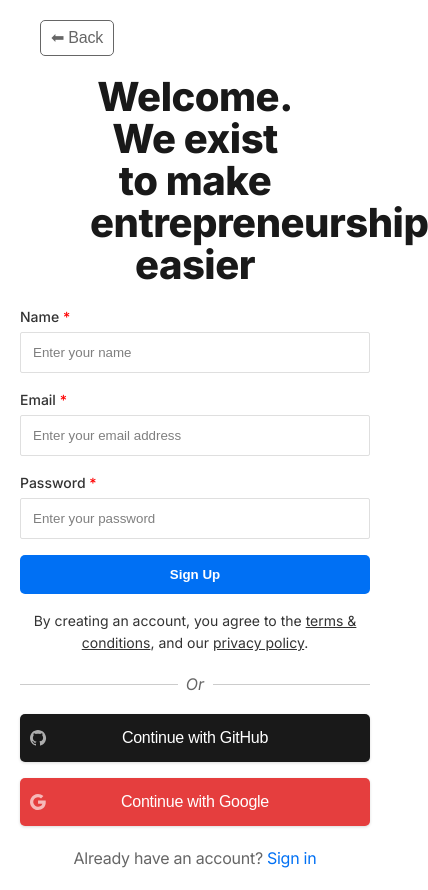
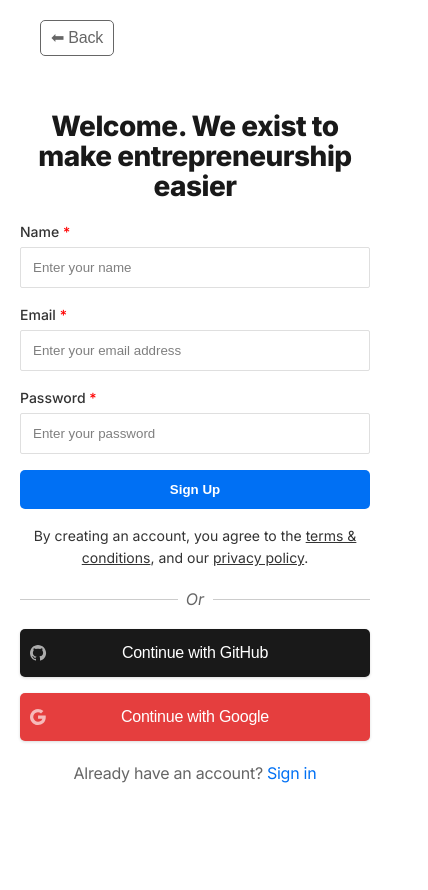
Before and after one commit to AmirbekkAmonov/Simple, a React (Vite) app: page /signup in a window 390 px wide. Shown: the whole page, 428 px wide, since content can reach past the window. After the commit the page ends 844 px from the top, so only its background shows below. Built offline with nearby package versions, Linux system fonts and the light colour scheme.

Commit message:
mobilega moslandi

```diff
--- a/src/components/Header/SignUp/SingUp.jsx
+++ b/src/components/Header/SignUp/SingUp.jsx
@@ -20,6 +20,23 @@ const Container = styled.div`
       letter-spacing: -0.5px;
       text-align: center;
       color: #191919;
+
+      @media (max-width: 970px) {
+        font-size: 36px;
+        line-height: 38px;
+        width: 70%;
+      }
+
+      @media (max-width: 840px) {
+        font-size: 32px;
+        line-height: 34px;
+        width: 80%;
+      }
+      @media (max-width: 600px) {
+        font-size: 28px;
+        line-height: 30px;
+        width: 90%;
+      }
   }
 `;
 
```
